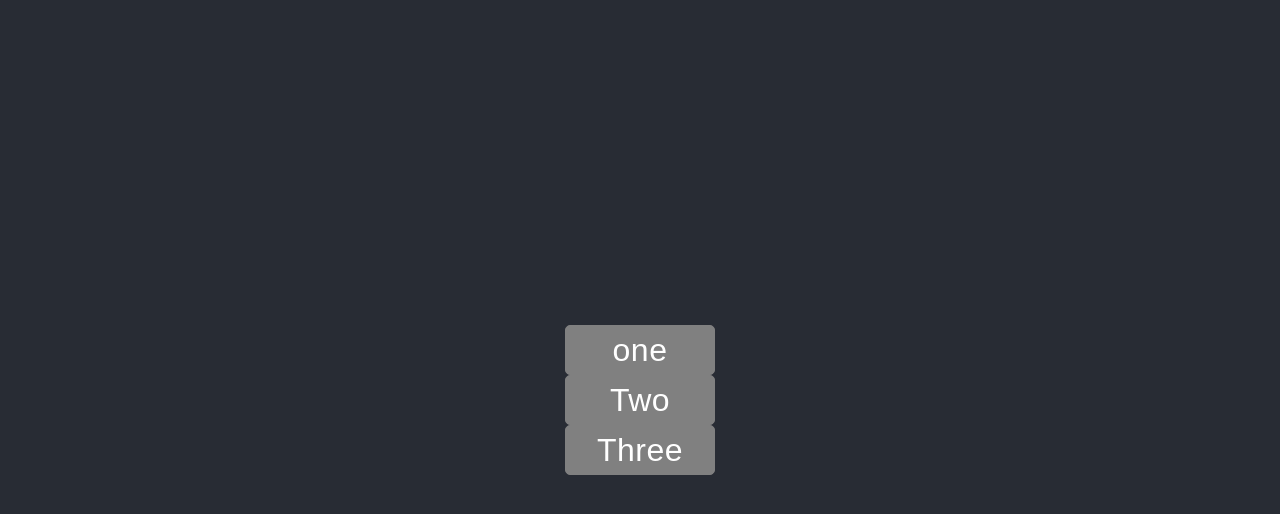
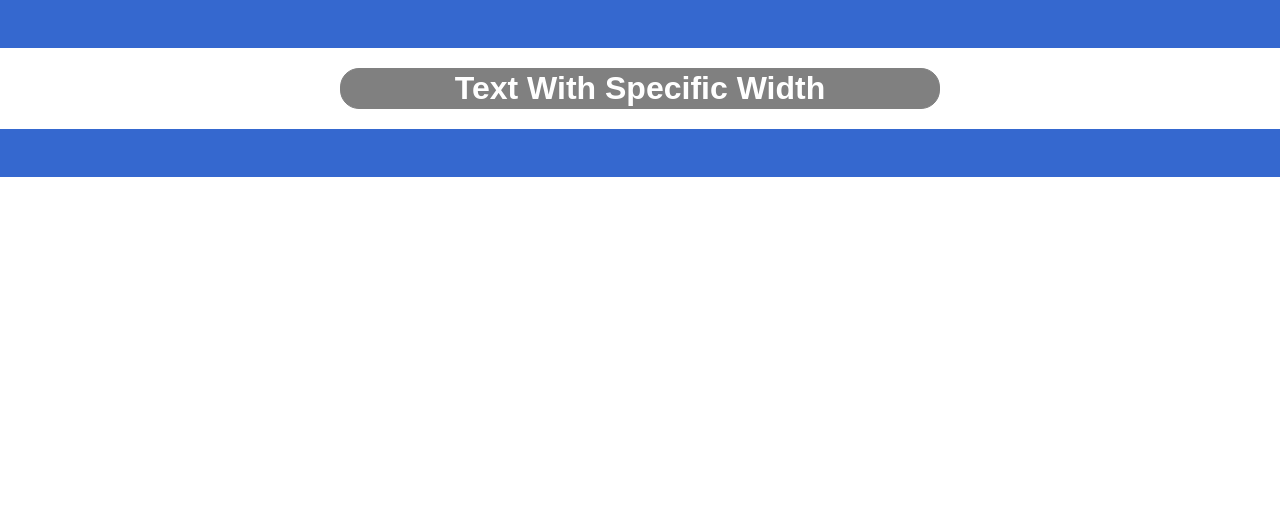
Before and after one commit to arjuna71/SelfServiceNew, a React (Create React App) app: page / in a window 1280 px wide. Shown: the top 514 px of the page. Built offline with nearby package versions, Linux system fonts and the light colour scheme.

Commit message:
Button component created

```diff
--- a/src/App.css
+++ b/src/App.css
@@ -14,8 +14,29 @@
 }
 
 .App-header {
-  background-color: #282c34;
-  min-height: 100vh;
+  background-color: #3568cf;
+  min-height: 6vh;
+  display: flex;
+  flex-direction: column;
+  align-items: center;
+  justify-content: center;
+  font-size: calc(10px + 2vmin);
+  color: white;
+}
+
+.App-body {
+  background-color: white;
+  display: flex;
+  flex-direction: column;
+  align-items: center;
+  justify-content: center;
+  font-size: calc(10px + 2vmin);
+  color: white;
+}
+
+.App-footer {
+  background-color: #3568cf;
+  min-height: 6vh;
   display: flex;
   flex-direction: column;
   align-items: center;
@@ -36,3 +57,8 @@
     transform: rotate(360deg);
   }
 }
+
+.customStyleForDiv{
+  margin-top: 20px;
+  margin-bottom: 20px;
+}
--- a/src/App.js
+++ b/src/App.js
@@ -1,18 +1,46 @@
 import logo from './logo.svg';
 import './App.css';
-import ButtonGroup from './Component/ButtonGroup';
-// import Inputfield from './Component/InputField';
+import Button from './Component/Button';
 
 function App() {
-  const PrintButtonClick = (event) =>{
+  const PrintButtonClick = (event) => {
     console.log(event.target.name);
+    alert(event.target.name)
+  }
+
+  const OnClickFunction = (event) => {
+    alert(event.target.id);
   }
   return (
     <div className="App">
       <header className="App-header">
-        <ButtonGroup button={["one", "Two", "Three"]} doSomethingAfterClick={PrintButtonClick}/>
+
       </header>
+      <body className='App-body'>
+
+      <div className='customStyleForDiv'>
+          <Button id="btnTextSpecificText" button='Text With Specific Width' doSomethingAfterClick={PrintButtonClick} size='staticButtonSize' />
+      </div>
+
+        {/* <div className='customStyleForDiv'>
+          <Button id="btnResponsiveText" button='Responsive Text' doSomethingAfterClick={PrintButtonClick} style={{ 'color': 'green' }} />
+        </div>
+         <div className='customStyleForDiv'>
+          <Button id="btnImageText" button='Text With Image' doSomethingAfterClick={OnClickFunction}>
+            <img src={logo} id="btnImageText1" alt="buttonpng" border="0" />
+          </Button>
+        </div>
+        <div className='customStyleForDiv'>
+          <Button doSomethingAfterClick={OnClickFunction}>
+            <img className='imageSize' id="btnImage1" src={logo} />
+          </Button>
+        </div> */}
+      </body>
+      <footer className='App-footer'>
+
+      </footer>
     </div>
+
   );
 }
 
--- /dev/null
+++ b/src/Component/Button.js
@@ -0,0 +1,27 @@
+import React, { useState } from "react";
+import './button.css'
+import logo from '../logo.svg'
+
+
+const Button = ({ button, doSomethingAfterClick, size, ...props }) => {
+    return (
+        <>
+            <button
+                type="button"
+                aria-label={button}
+                name={button}
+                onClick={doSomethingAfterClick}
+                //onClick={(event)=> {handleClick(event)}}
+                className={`customButton ${size}`}
+                {...props}
+            >
+                {props.children}
+                {button}
+                {/* {img1 !== '' ? <img src={logo} alt="buttonpng" border="0" name={`img${button}`} /> : " "} */}
+            </button>
+
+        </>
+    );
+}
+
+export default Button
--- a/src/Component/ButtonGroup.js
+++ /dev/null
@@ -1,29 +0,0 @@
-import React,{useState} from "react";
-import './../index.css'
-
-
-const ButtonGroup = ({button, doSomethingAfterClick}) =>{
-    const [clickedId, setClickedId] = useState(-1);
-    const handleClick = (event, i) =>{
-        alert('button clicked ' + i)
-        setClickedId(i);
-        console.log(clickedId);
-        doSomethingAfterClick(event);
-    }
-    return(
-        <>
-            {button.map((buttonLabel, i) => (
-                <button
-                key={i}
-                aria-label={buttonLabel}
-                name={buttonLabel}
-                id={i}
-                onClick={(event)=> {handleClick(event, i)}}
-                className={i=== clickedId ? "customButton active" : "customButton" }
-                >{buttonLabel}</button>
-            ))}
-        </>
-    );
-}
-
-export default ButtonGroup
--- /dev/null
+++ b/src/Component/button.css
@@ -0,0 +1,14 @@
+.customButton{
+    background-color: gray;
+    color: white;
+    font-size: 32px;
+    border: 1.5px solid gray;
+    border-radius: 19px;
+    font-weight: bold;
+}
+.staticButtonSize{
+    width: 600px
+}
+.imageSize{
+    width: 90px;
+}
--- a/src/index.css
+++ b/src/index.css
@@ -4,7 +4,7 @@ body {
     'Ubuntu', 'Cantarell', 'Fira Sans', 'Droid Sans', 'Helvetica Neue',
     sans-serif;
   -webkit-font-smoothing: antialiased;
-  -moz-osx-font-smoothing: grayscale;
+  /* -moz-osx-font-smoothing: grayscale; */
 }
 
 code {
@@ -12,7 +12,7 @@ code {
     monospace;
 }
 
-.customButton{
+/* .customButton{
   width: 150px;
     height: 50px;
     letter-spacing: 0.5px;
@@ -27,4 +27,4 @@ code {
 .active{
   background-color: rgb(0, 210, 0);
   color: white;
-}
+} */
```
Also changed, not shown: src/Component/Footer.js (added, +13 -0 lines), src/Component/Header.js (added, +13 -0 lines).
